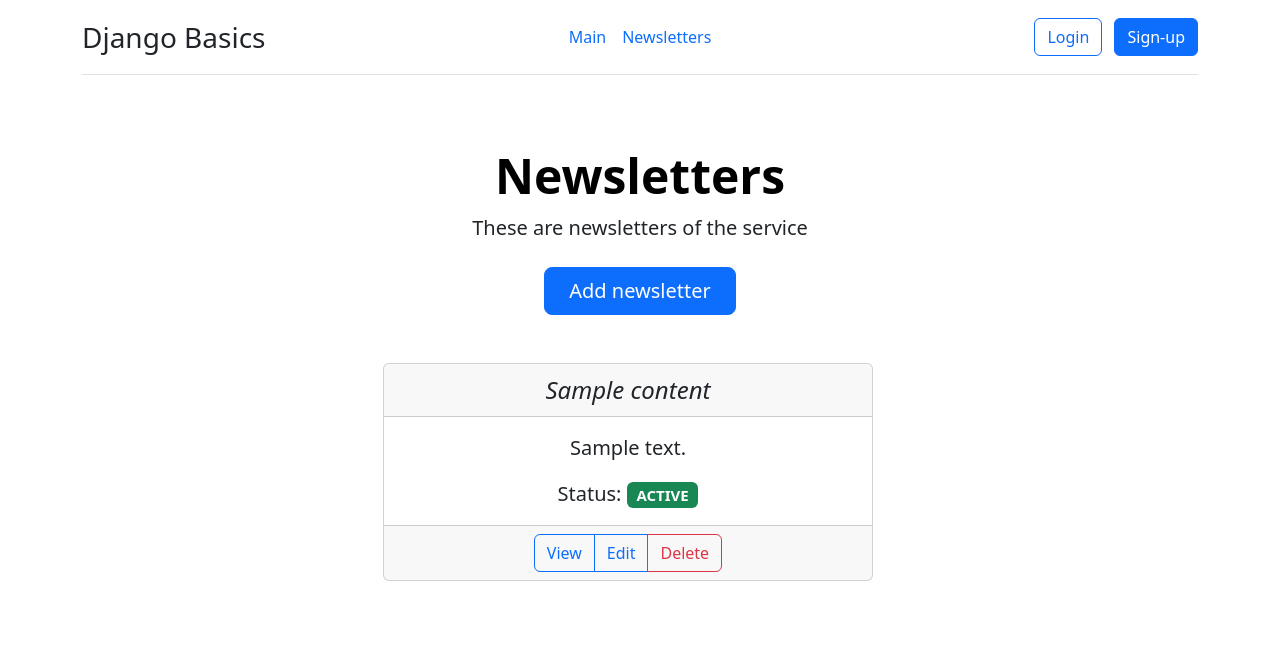
After one commit to MarkPcv/newsletters_via_django, a Django app: page /newsletter/ in a window 1280 px wide. The commit adds this page. Shown: the top 652 px of the page. Run offline with Django 4.2, Linux system fonts and the light colour scheme; tables that the repository leaves empty hold one stand-in row (values such as "Sample post"); some libraries are stand-ins or nearby versions.

Commit message:
Create controller to display list of newsletters

```diff
--- a/newsletters/models.py
+++ b/newsletters/models.py
@@ -1,4 +1,7 @@
+import datetime
+
 from django.db import models
+from django.utils import timezone
 
 # Model characteristics
 NULLABLE = {
@@ -38,7 +41,7 @@ class Content(models.Model):
 
 class Newsletter(models.Model):
     """A class model for newsletter settings"""
-    time = models.TimeField(auto_now_add=True, verbose_name='time')
+    time = models.TimeField(default=timezone.now, verbose_name='time')
     frequency = models.CharField(max_length=50, verbose_name='frequency')
     status = models.CharField(max_length=50, verbose_name='status')
     # Foreign key
@@ -49,6 +52,7 @@ class Newsletter(models.Model):
 
     class Meta:
         verbose_name = 'settings'
+        verbose_name_plural = 'settings'
         ordering = ['time']
 
 
--- a/newsletters/templates/newsletters/base.html
+++ b/newsletters/templates/newsletters/base.html
@@ -20,7 +20,7 @@
 
         <ul class="nav col-12 col-md-auto mb-2 justify-content-center mb-md-0">
             <li><a href="{% url 'newsletters:client_list' %}" class="nav-link px-2 ">Main</a></li>
-            <li><a href="#" class="nav-link px-2">Newsletters</a></li>
+            <li><a href="{% url 'newsletters:newsletter_list' %}" class="nav-link px-2">Newsletters</a></li>
         </ul>
 
         <div class="col-md-3 text-end">
--- /dev/null
+++ b/newsletters/templates/newsletters/newsletter_list.html
@@ -0,0 +1,48 @@
+{% extends 'newsletters/base.html' %}
+{% block title %}
+    Newsletters
+{% endblock %}
+{% block content %}
+    <div class="px-4 py-5 text-center">
+        <h1 class="display-5 fw-bold text-body-emphasis">Newsletters</h1>
+        <div class="col-lg-10 mx-auto">
+            <p class="lead mb-4">These are newsletters of the service</p>
+            <div class="d-grid gap-2 d-sm-flex justify-content-sm-center">
+                <a href="#" type="button" class="btn btn-primary btn-lg px-4 gap-3">Add newsletter</a>
+            </div>
+            <div class="row mt-5 justify-content-center" style="width: 100%">
+                {% for object in object_list %}
+                    <div class="col-6 mx-3">
+                        <div class="card mb-4">
+                            <div class="card-header fs-4 fst-italic">
+                                {{ title }}
+                            </div>
+                            <div class="card-body">
+                                <p class="card-text fs-5">{{ message }}</p>
+                                <p class="card-text fs-5">Status: <span
+                                        {% if object.status|lower == 'created' %}
+                                            class="badge text-uppercase text-bg-primary"
+                                        {% elif object.status|lower == 'started' %}
+                                            class="badge text-uppercase text-bg-secondary"
+                                        {% else %}
+                                            class="badge text-uppercase text-bg-success "
+                                        {% endif %}
+                                >{{ object.status|lower }}</span></p>
+                            </div>
+                            <div class="card-footer">
+                                <div class="btn-group" role="group">
+                                    <a href="#" class="btn btn-outline-primary">View</a>
+                                    <a href="#" class="btn btn-outline-primary">Edit</a>
+                                    <a href="#" class="btn btn-outline-danger">Delete</a>
+                                </div>
+                            </div>
+                        </div>
+
+                    </div>
+                {% endfor %}
+            </div>
+        </div>
+    </div>
+
+{% endblock %}
+</body>
--- a/newsletters/urls.py
+++ b/newsletters/urls.py
@@ -2,7 +2,7 @@ from django.urls import path
 
 from newsletters.apps import NewslettersConfig
 from newsletters.views import ClientListView, ClientCreateView, \
-   ClientDetailView, ClientUpdateView, ClientDeleteView
+   ClientDetailView, ClientUpdateView, ClientDeleteView, NewsLetterListView
 
 app_name = NewslettersConfig.name
 
@@ -12,4 +12,5 @@ urlpatterns = [
    path('client/<int:pk>/', ClientDetailView.as_view(), name='client_view'),
    path('client/<int:pk>/update/', ClientUpdateView.as_view(), name='client_update'),
    path('client/<int:pk>/delete/', ClientDeleteView.as_view(), name='client_delete'),
+   path('newsletter/', NewsLetterListView.as_view(), name='newsletter_list'),
 ]
--- a/newsletters/views.py
+++ b/newsletters/views.py
@@ -3,7 +3,7 @@ from django.urls import reverse_lazy, reverse
 from django.views.generic import ListView, CreateView, DetailView, UpdateView, DeleteView
 
 from newsletters.forms import ClientForm
-from newsletters.models import Client
+from newsletters.models import Client, Newsletter, Content
 
 
 def index(request):
@@ -44,3 +44,17 @@ class ClientUpdateView(UpdateView):
 class ClientDeleteView(DeleteView):
     model = Client
     success_url = reverse_lazy('newsletters:client_list')
+
+
+class NewsLetterListView(ListView):
+    model = Newsletter
+
+    def get_context_data(self, *arg, **kwargs):
+        context_data = super().get_context_data(**kwargs)
+        # Get information of newsletter content
+        content_item = Content.objects.all()[0]
+        # print(content_item.message)
+        context_data['title'] = content_item.title
+        context_data['message'] = content_item.message
+
+        return context_data
```
